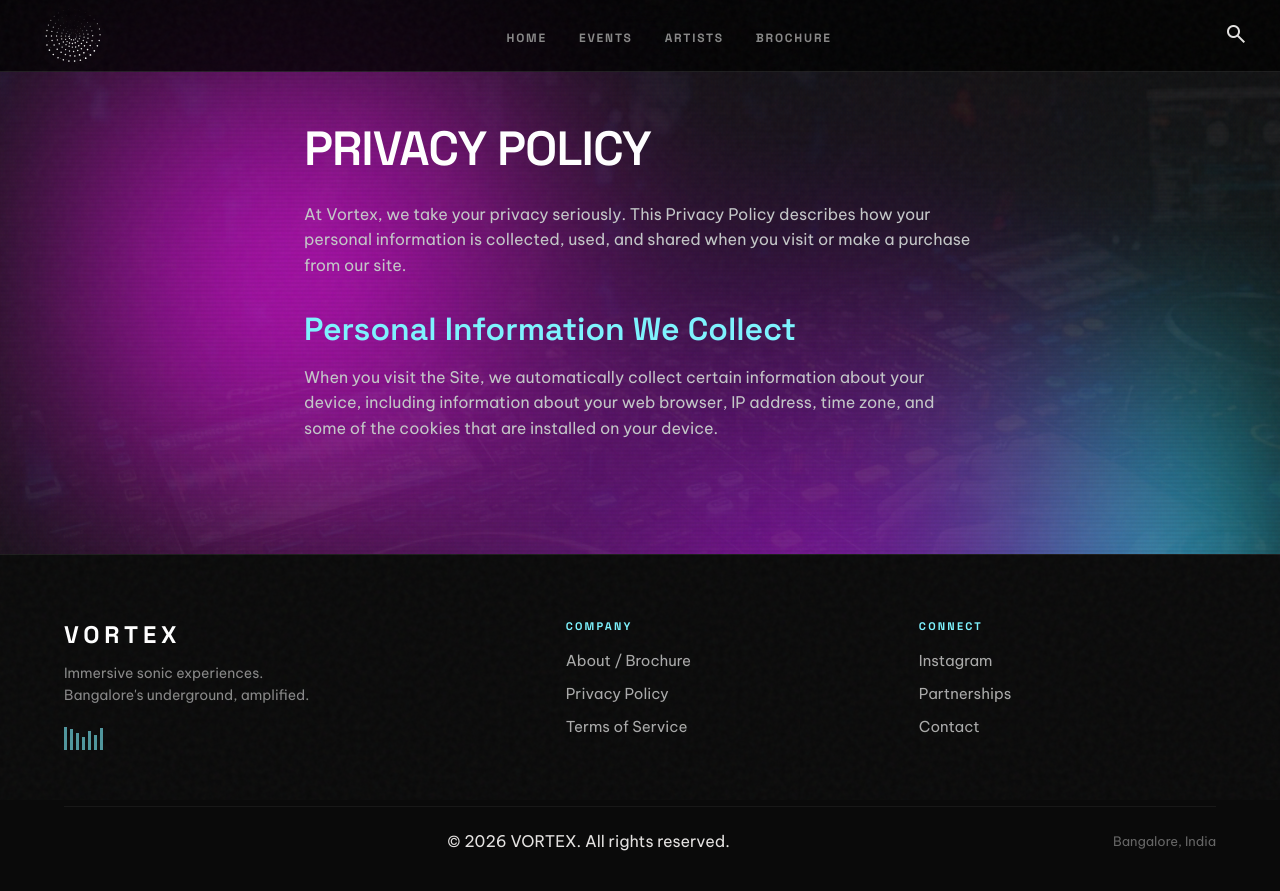
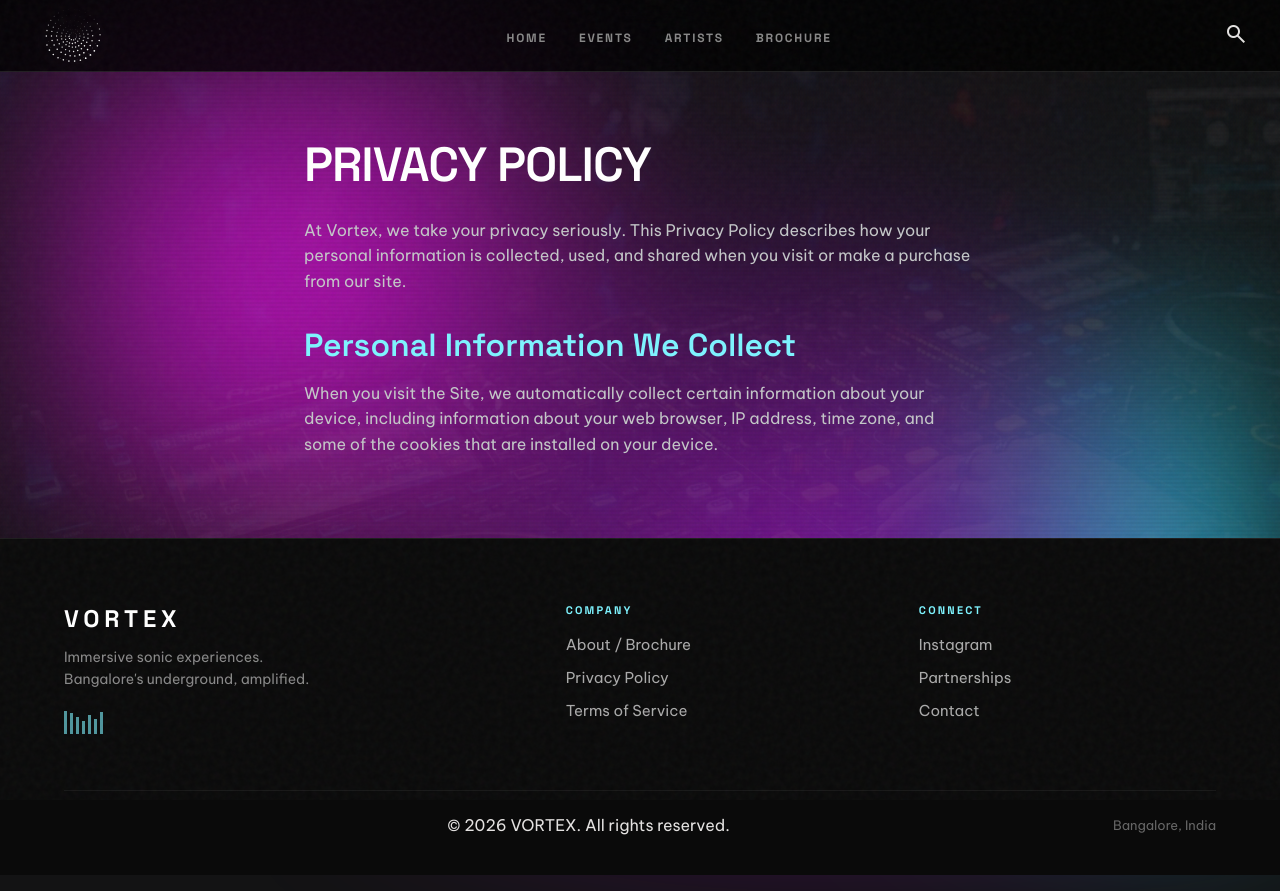
Before and after one commit to romeoantony/vortex, a React (Vite) app: page /privacy in a window 1280 px wide. Built offline with nearby package versions, Linux system fonts and the light colour scheme.

Commit message:
Center content on Privacy and Terms pages, update Instagram link

```diff
--- a/src/components/Footer.jsx
+++ b/src/components/Footer.jsx
@@ -24,7 +24,7 @@ export default function Footer() {
           </div>
           <div className="footer__links">
             <span className="footer__links-heading">Connect</span>
-            <a href="#">Instagram</a>
+            <a href="https://instagram.com/vortexevents.in" target="_blank" rel="noopener noreferrer">Instagram</a>
             <Link to="/partnerships">Partnerships</Link>
             <Link to="/contact">Contact</Link>
           </div>
--- a/src/pages/PrivacyPage.jsx
+++ b/src/pages/PrivacyPage.jsx
@@ -5,9 +5,9 @@ export default function PrivacyPage() {
   useEffect(() => { window.scrollTo(0, 0) }, [])
 
   return (
-    <main>
+    <main style={{ display: 'flex', alignItems: 'center', paddingTop: 72 }}>
       <PartyBackground imageSrc="/assets/images/dj-controller-bg.png" />
-      <section className="section" style={{ paddingTop: 120 }}>
+      <section className="section" style={{ width: '100%', padding: '64px 0' }}>
         <div className="container" style={{ maxWidth: 800 }}>
           <h1 className="headline-lg" style={{ color: 'var(--primary)', marginBottom: 24 }}>PRIVACY POLICY</h1>
           <p className="body-md" style={{ color: 'var(--on-surface-variant)', marginBottom: 16 }}>
--- a/src/pages/TermsPage.jsx
+++ b/src/pages/TermsPage.jsx
@@ -5,9 +5,9 @@ export default function TermsPage() {
   useEffect(() => { window.scrollTo(0, 0) }, [])
 
   return (
-    <main>
+    <main style={{ display: 'flex', alignItems: 'center', paddingTop: 72 }}>
       <PartyBackground imageSrc="/assets/images/dj-controller-bg.png" />
-      <section className="section" style={{ paddingTop: 120 }}>
+      <section className="section" style={{ width: '100%', padding: '64px 0' }}>
         <div className="container" style={{ maxWidth: 800 }}>
           <h1 className="headline-lg" style={{ color: 'var(--primary)', marginBottom: 24 }}>TERMS OF SERVICE</h1>
           <p className="body-md" style={{ color: 'var(--on-surface-variant)', marginBottom: 16 }}>
```
